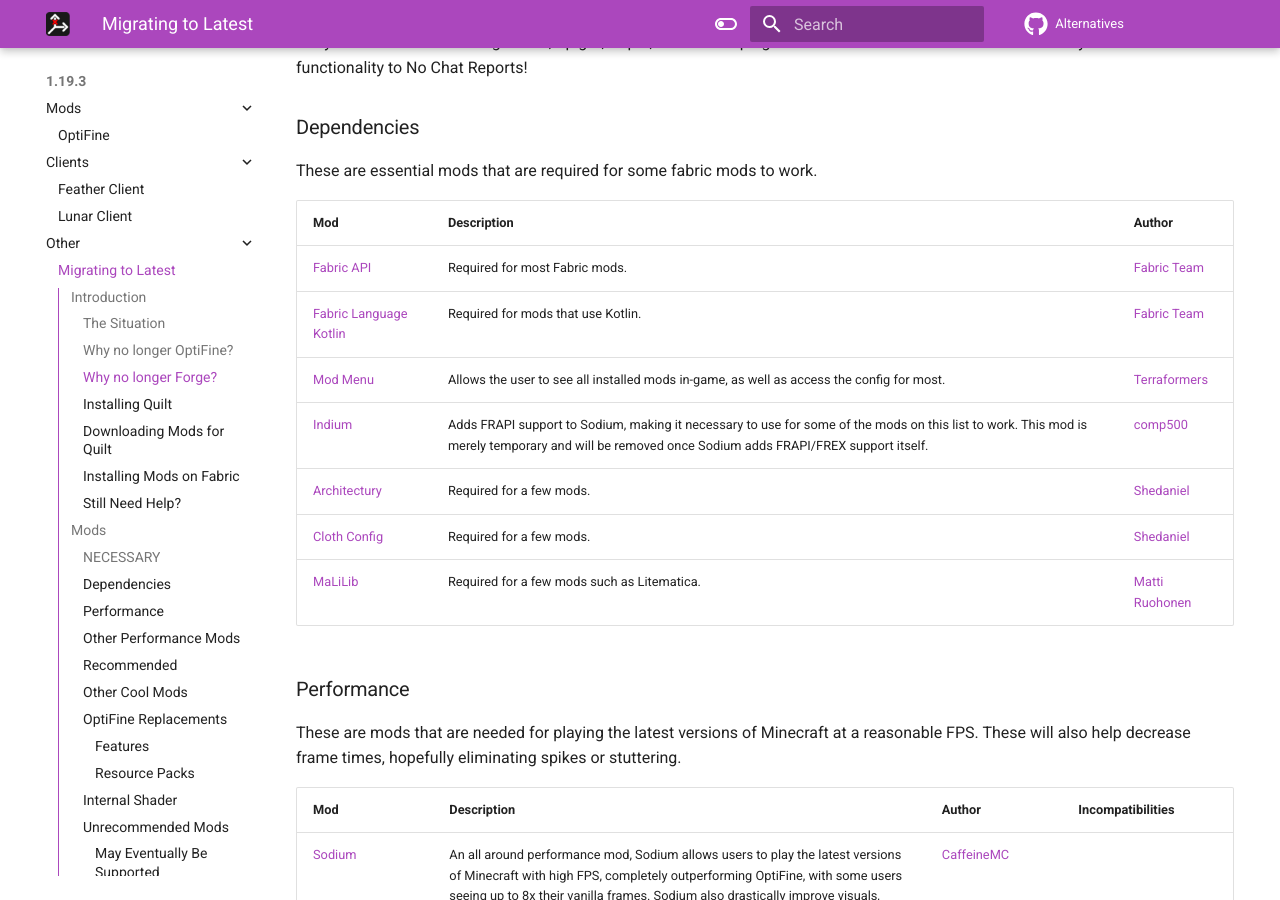
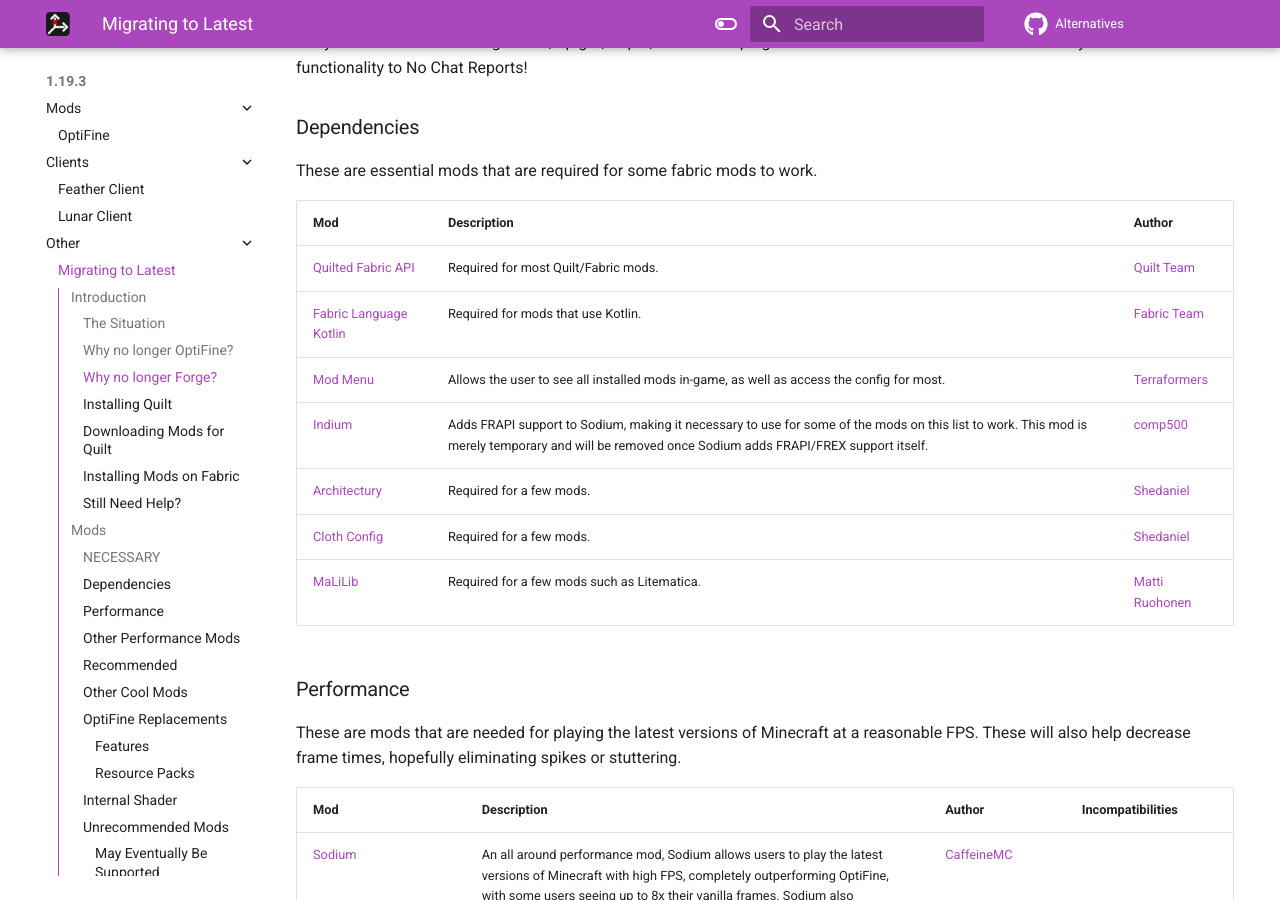
Before and after one commit to MicrocontrollersDev/Alternatives, an MkDocs documentation site: the page built from docs/latest/migrating.md, in a window 1280 px wide and 900 px high, scrolled down 890 px. Built offline with MkDocs 1.6.1 and Material for MkDocs 9.7.7, drawn with Linux system fonts in a browser that asks for light colours; comment, search, counter and statistics services are not loaded; some of the changed text lies outside the part shown.

Commit message:
update migrating

```diff
--- a/docs/latest/migrating.md
+++ b/docs/latest/migrating.md
@@ -95,7 +95,7 @@
 
 | Mod | Description | Author |
 | --- | --- | --- |
-| [Fabric API](https://modrinth.com/mod/fabric-api) | Required for most Fabric mods. | [Fabric Team](https://github.com/FabricMC) |
+| [Quilted Fabric API](https://modrinth.com/mod/qsl) | Required for most Quilt/Fabric mods. | [Quilt Team](https://github.com/QuiltMC) |
 | [Fabric Language Kotlin](https://modrinth.com/mod/fabric-language-kotlin) | Required for mods that use Kotlin. | [Fabric Team](https://github.com/FabricMC) |
 | [Mod Menu](https://modrinth.com/mod/modmenu) | Allows the user to see all installed mods in-game, as well as access the config for most. | [Terraformers](https://github.com/TerraformersMC) |
 | [Indium](https://modrinth.com/mod/indium) | Adds FRAPI support to Sodium, making it necessary to use for some of the mods on this list to work. This mod is merely temporary and will be removed once Sodium adds FRAPI/FREX support itself. | [comp500](https://github.com/comp500) |
@@ -135,6 +135,7 @@
 | [FastQuit](https://modrinth.com/mod/fastquit) | Allows you to go back to the title screen while the world is still loading or saving. It is done in a way that prevents world corruption. | [KingContaria](https://github.com/KingContaria) |
 | [Rail Optimization](https://modrinth.com/mod/rail-optimization) | Makes powered rails turn on and off much faster. | [fxmorin](https://github.com/fxmorin) | May just crash. Reasoning unsure. |
 | [Noxesium](https://modrinth.com/mod/noxesium) | Contains several smaller performance improvements and also has many visual bug fixes for the MCCI server. | [Noxcrew](https://github.com/Noxcrew) |
+| [QuiltGoSlightlyFasterLol](https://modrinth.com/mod/quiltgoslighlyfasterlol) | Makes Quilt launch slightly faster. | [CoolMineman](https://github.com/CoolMineman) |
 
 ### Other Performance Mods
 
```
